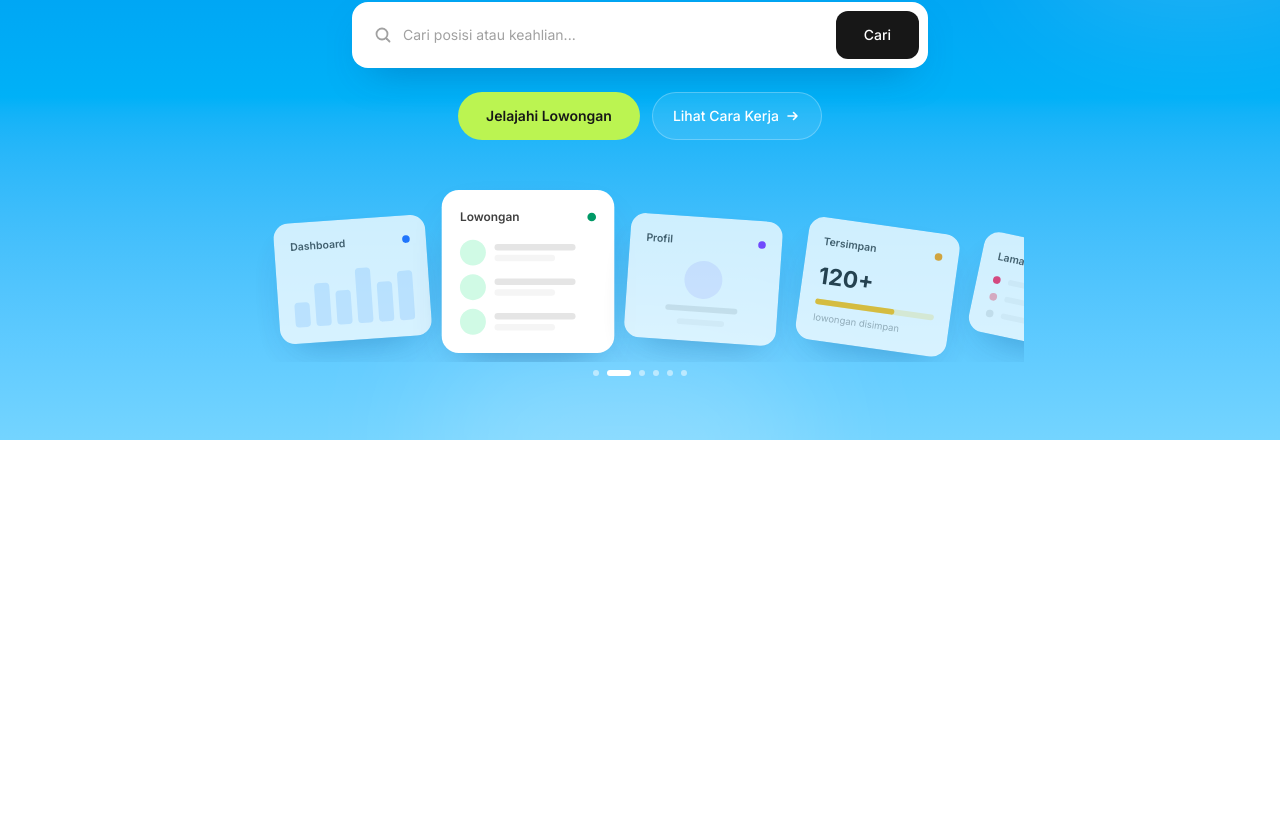
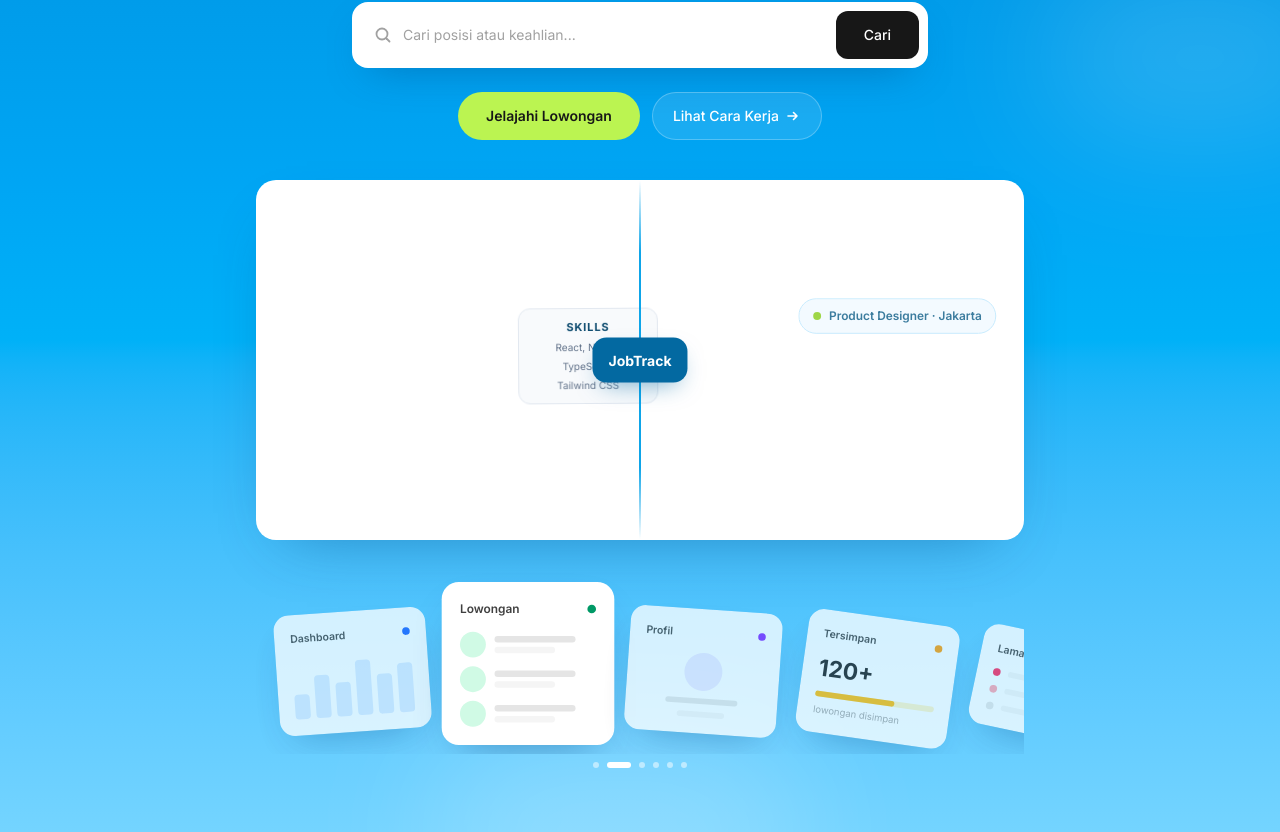
Before and after one commit to FaletehanAlF/auth-jwt-app, a Next.js app in the folder frontend/: page / in a window 1280 px wide. Shown: the part 461-1293 px from the top of the page. Before the commit the page ends 901 px from the top, so only its background shows below. Built offline with nearby package versions, Linux system fonts and the light colour scheme.

Commit message:
update code

```diff
--- a/frontend/src/components/LandingHero.tsx
+++ b/frontend/src/components/LandingHero.tsx
@@ -1,5 +1,6 @@
 import Link from "next/link";
 import LandingHeroCarousel from "./LandingHeroCarousel";
+import LandingHeroMagicTransform from "./LandingHeroMagicTransform";
 import TechText from "./TechText";
 
 export default function LandingHero() {
@@ -136,8 +137,15 @@ export default function LandingHero() {
           </div>
 
           <div
-            className="animate-hero-fade-up mt-10 w-full max-w-4xl"
+            className="animate-hero-fade-up mt-10 w-full max-w-3xl"
             style={{ animationDelay: "380ms" }}
+          >
+            <LandingHeroMagicTransform />
+          </div>
+
+          <div
+            className="animate-hero-fade-up mt-8 w-full max-w-4xl"
+            style={{ animationDelay: "460ms" }}
           >
             <LandingHeroCarousel />
           </div>
--- a/frontend/src/components/LandingHeroMagicTransform.css
+++ b/frontend/src/components/LandingHeroMagicTransform.css
@@ -52,11 +52,11 @@
     opacity: 1;
   }
   38% {
-    transform: translateX(calc(50cqw - 50%)) rotate(0deg) scale(1);
+    transform: translateX(calc(46cqw - 50%)) rotate(0deg) scale(1);
     opacity: 1;
   }
   50% {
-    transform: translateX(calc(50cqw - 50%)) rotate(0deg) scale(0.6);
+    transform: translateX(calc(46cqw - 50%)) rotate(0deg) scale(0.6);
     opacity: 0;
   }
   100% {
@@ -170,19 +170,19 @@
 
 @keyframes mt-chip {
   0%, 16% {
-    transform: translate(-10%, -50%) scale(0.6);
+    transform: translate(0, -50%) scale(0.6);
     opacity: 0;
   }
   24% {
-    transform: translate(30%, -50%) scale(1);
+    transform: translate(4cqw, -50%) scale(1);
     opacity: 1;
   }
   42% {
-    transform: translate(120%, -50%) scale(1);
+    transform: translate(18cqw, -50%) scale(1);
     opacity: 1;
   }
   52%, 100% {
-    transform: translate(190%, -50%) scale(0.95);
+    transform: translate(30cqw, -50%) scale(0.95);
     opacity: 0;
   }
 }
@@ -197,7 +197,7 @@
   .magic-transform__doc:nth-child(1) { opacity: 1; transform: none; left: 4%; margin-top: -78px; }
   .magic-transform__doc:nth-child(2) { opacity: 1; transform: none; left: 4%; margin-top: -26px; }
   .magic-transform__doc:nth-child(3) { opacity: 1; transform: none; left: 4%; margin-top: 26px; }
-  .magic-transform__chip { opacity: 1; transform: translate(60%, -50%); }
-  .magic-transform__chip:nth-child(2) { margin-left: 24px; }
-  .magic-transform__chip:nth-child(3) { margin-left: 48px; }
+  .magic-transform__chip { opacity: 1; transform: translate(12cqw, -50%); }
+  .magic-transform__chip:nth-child(2) { margin-left: 0; }
+  .magic-transform__chip:nth-child(3) { margin-left: 0; }
 }
```
